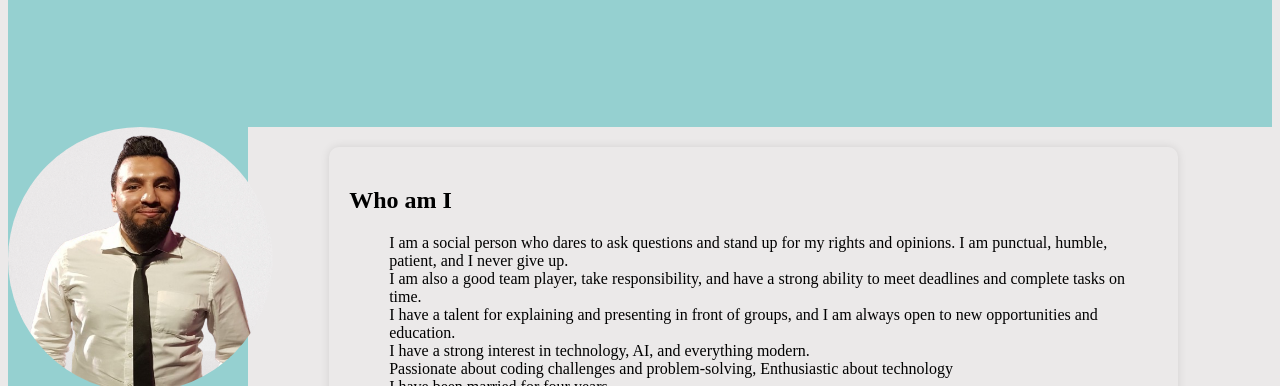
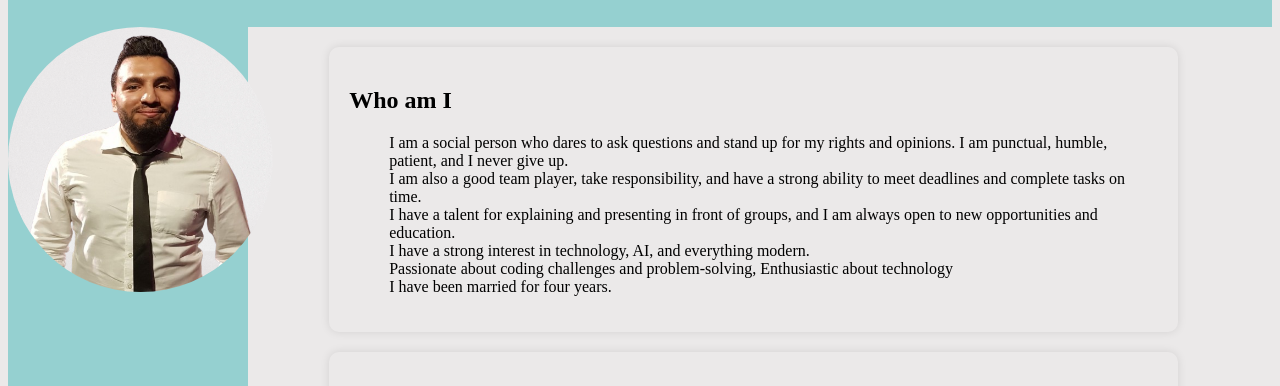
Before and after one commit to Ahmad-Alhindy/Ahmad-Alhindy.github.io, a plain HTML site: page index.html in a window 1280 px wide. Shown: the part 81-467 px from the top of the page. Drawn offline with Linux system fonts and the light colour scheme.

Commit message:
Update style.css

```diff
--- a/style.css
+++ b/style.css
@@ -1,7 +1,7 @@
 /*background:linear-gradient(to bottom right, red, blue); to make it to color in the same time */
 #top {
     display: flex;
-    height: 25vh;
+    height: 100px;
     background-color: rgb(149, 208, 208);
     /*#043382*/
     justify-content: center;
```
